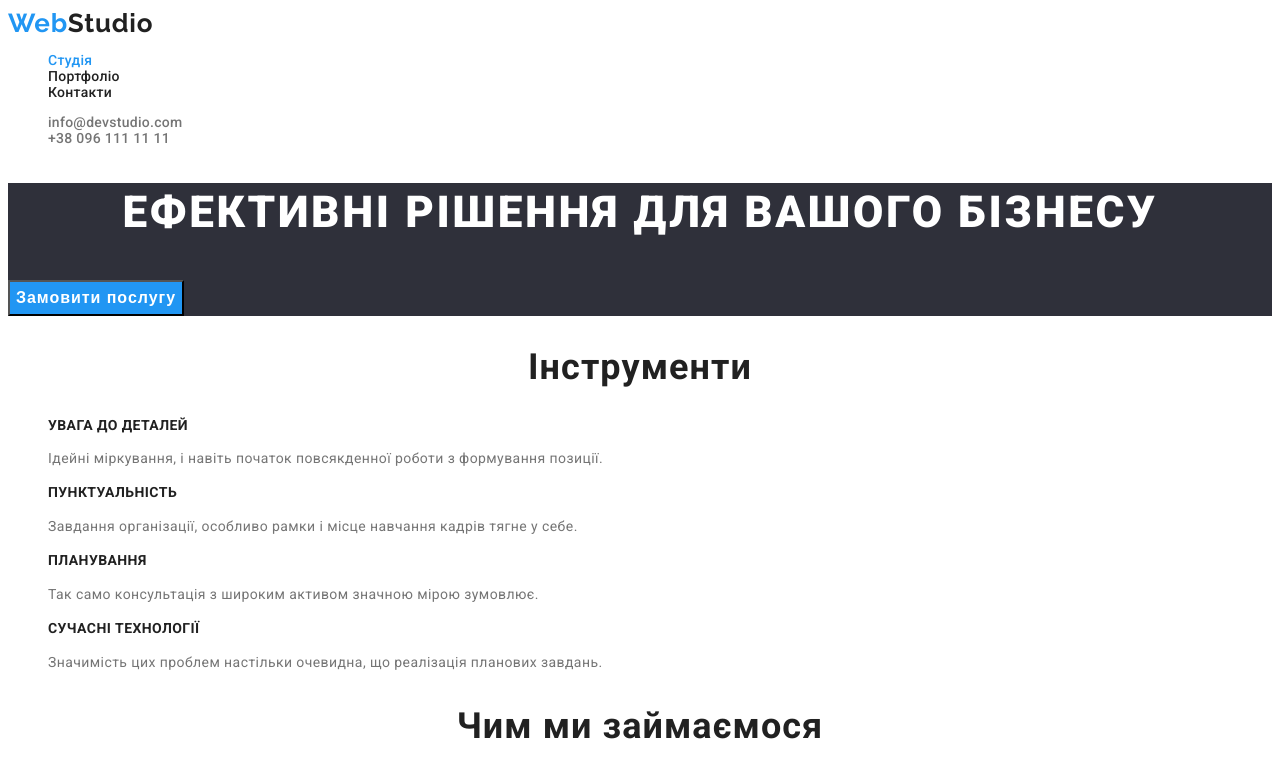
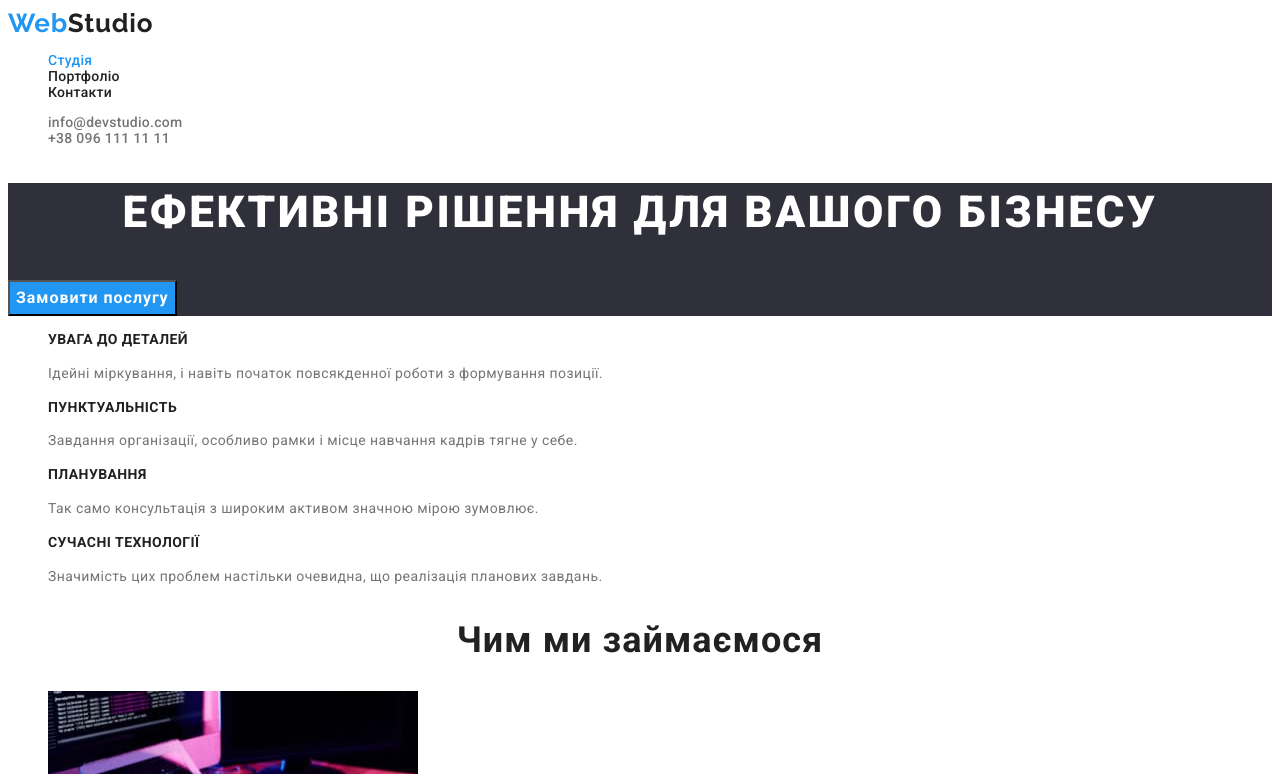
Before and after one commit to Marik-Dima/goit-markup-hw-02, a plain HTML site: page index.html in a window 1280 px wide. Shown: the top 774 px of the page. Drawn offline with Linux system fonts and the light colour scheme.

Commit message:
додає наслідування шрифтів кнопками
1. Розмір шрифта у "команді"
2. наслідування шрифта кнопками
3. видалені непотрібні font-style
4. сховали не потрібні заголовкі за допомогою .visually-hidden

```diff
--- a/css/style.css
+++ b/css/style.css
@@ -28,6 +28,21 @@ body {
 /* прибираємо крапки зі списків */
 .list {
     list-style: none;
+}
+
+
+/* ховаємо заголовки */
+.visually-hidden {
+    position: absolute;
+    white-space: nowrap;
+    width: 1px;
+    height: 1px;
+    overflow: hidden;
+    border: 0;
+    padding: 0;
+    clip: rect(0 0 0 0);
+    clip-path: inset(50%);
+    margin: -1px;
 }
 
 /*хедер навігація*/
@@ -82,10 +97,11 @@ body {
 
 
 
-/*головна ідея*/
+/*секція головна ідея*/
 .hero{
-    background-color: #2F303A;
+    background-color: var(--secondary-bkg-color);
 }
+/* заголовок головної ідеї */
 .hero-title{
     color:var(--primary-white-color) ;
     font-weight: 900;
@@ -95,8 +111,9 @@ body {
     letter-spacing: 0.06em;
     text-transform: uppercase;
 }
-
+/* кнопка */
 .button{
+    font-family: inherit;
     color: var(--primary-white-color);
     background-color: var(--accent-color);
     font-weight: 700;
@@ -108,10 +125,6 @@ body {
     letter-spacing: 0.06em;
     cursor: pointer;}
 
-.button.primary{
-    color: var(--primary-white-color);
-    background-color: var(--accent-color);
-}
 
 /* контент */
 .section{}
@@ -124,7 +137,8 @@ body {
 }
 
 
-/*инструменти*/
+/*секція инструменти*/
+/* стиль для заголовків інструментів */
 .instruments .title{
     font-weight: 700;
     font-size: 14px;
@@ -132,18 +146,18 @@ body {
     letter-spacing: 0.03em;
     text-transform: uppercase;
 }
+/* стиль для опису інструментів */
 .instruments .text{
     color: var(--secondary-text-color);
-    font-style: normal;
     font-size: 14px;
     line-height: 1.71;
     letter-spacing: 0.03em;
 }
 
-/* чим ми займаємось */
+/* секція чим ми займаємось */
 .work-list{}
 
-/* наша команда */
+/* секція наша команда */
 .team-list{
     font-size: 16px;
     line-height: 1.19;
@@ -153,6 +167,7 @@ body {
 .team-list .title{
     color: var(--primary-text-color);
     font-weight: 500;
+    font-size: 16px;
 }
 /* позиція тіммейта */
 .team-list .position{
@@ -162,7 +177,7 @@ body {
 
 /* Cтилі для сторінки портфоліо */
 
-
+/* кнопки фільтрації */
 .button.filter {
     color: var(--primary-text-color);
     background-color: var(--calm-button-bg-color);
@@ -172,22 +187,22 @@ body {
     text-align: center;
     letter-spacing: 0.03em;
 }
-
+/* ховер та фокус для кнопок фільтрації */
 .button.filter:hover,
 .button.filter:focus {
     color: var(--primary-white-color);
     background-color: var(--accent-color)
 }
 
-
+/* вирівнюємо кнопки фільтрації по горизонталі */
 .filter-list{
     display: flex;
 }
-
+/* скидуємо оформлення тексту для прикладів роботи */
 .example{
     text-decoration: none;
-
 }
+/* стиль для заголовків прикладів робіт */
 .example-title{
     color: var(--primary-text-color);
     font-weight: 700;
@@ -195,12 +210,14 @@ body {
     line-height: 2;
     letter-spacing: 0.06em;
 }
+/* стиль для опису категорій(типів) робіт */
 .example-category{
     color: var(--secondary-text-color);
     font-size: 16px;
     line-height: 1.88;
     letter-spacing: 0.03em;
 }
+/* стиль длдетального опису прикладів робіт */
 .example-description{
     color: var(--primary-white-color);
     font-size: 18px;
@@ -213,13 +230,14 @@ body {
 .footer{
     background-color: var(--secondary-bkg-color);
 }
+/* контейнер адресси */
 .footer-adr{
     font-style: normal;
     font-size: 14px;
     line-height: 1.71;
     letter-spacing: 0.03em;
 }
-
+/* перелік контактів(адресс) у футері */
 .footer-adr-list{
 
 }
--- a/index.html
+++ b/index.html
@@ -35,7 +35,7 @@
         </section>
         <!--Інструменти-->
         <section class="section">
-            <h2 class="section-title">Інструменти</h2><!--сховаємо на етапі оформлення-->
+            <h2 class="section-title visually-hidden">Інструменти</h2><!--сховаємо на етапі оформлення-->
             <ul class="instruments list">
                 <li>
                     <h3 class="title">Увага до деталей</h3>
```
Also changed, not shown: portfolio.html (+1 -1 lines).
